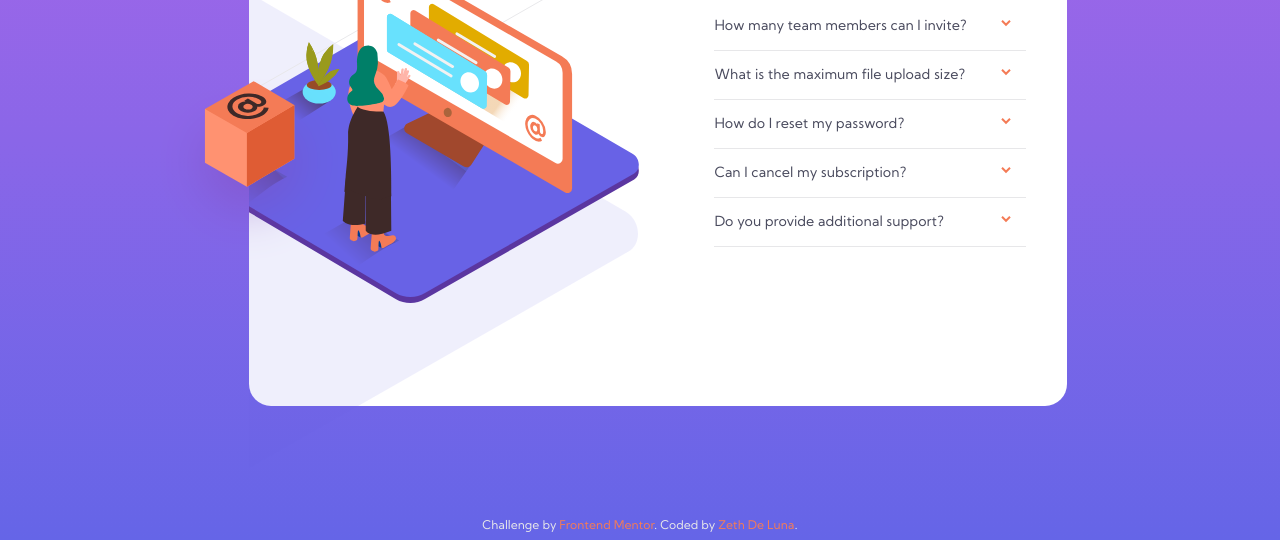
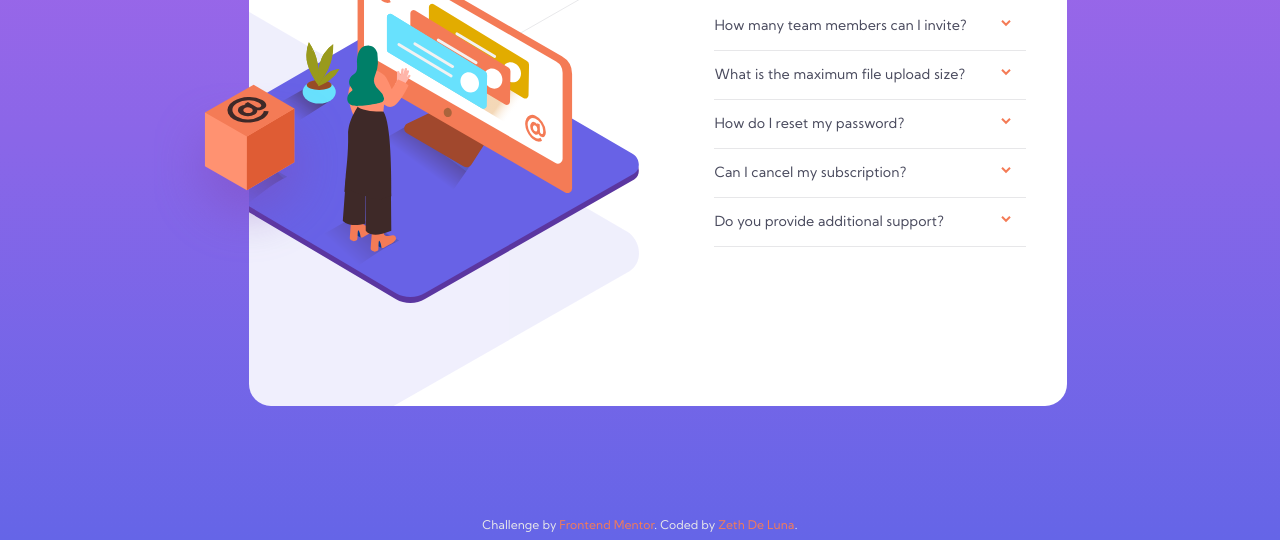
Before and after one commit to zethdeluna/faq-accordion-card, a plain HTML site: page index.html in a window 1280 px wide. Shown: the part 260-800 px from the top of the page. Drawn offline with Linux system fonts and the light colour scheme.

Commit message:
minor updates

```diff
--- a/css/index.scss
+++ b/css/index.scss
@@ -46,6 +46,7 @@ body {
             left: 19.444vw;
             background-color: #fff;
             border-radius: 22px;
+            overflow: hidden;
 
             #illustration {
                 z-index: 2;
@@ -56,31 +57,31 @@ body {
                 background-size: auto;
                 background-repeat: no-repeat;
                 background-position: top 70px right;
+            }
 
             #box {
                 z-index: 3;
                 width: 195px;
                 height: 190px;
-                    position: relative;
+                position: fixed;
                 top: 205px;
                 background-image: url('../images/illustration-box-desktop.svg');
                 background-size: auto;
                 background-repeat: no-repeat;
-                    transform: translateX(-95px);
-                }
+                transform: translateX(-95px) translateY(17.1875vh);
             }
 
             #illustrationBackground {
                 z-index: 1;
                 position: absolute;
-                width: 390px;
-                height: 510px;
+                width: 964px;
+                height: 944px;
                 left: 0;
                 background-image: url('../images/bg-pattern-desktop.svg');
-                background-size: auto;
+                background-size: contain;
                 background-repeat: no-repeat;
                 background-position: bottom right;
-                transform: translateY(120px);
+                transform: translateX(-573px) translateY(-295px);
             }
 
             #questions {
@@ -182,14 +183,16 @@ body {
             #faqCard {
                 #illustration {
                     width: 290px;
+                }
 
                 #box {
                     background-image: none;
                 }
-                }
 
                 #illustrationBackground {
-                    width: 290px;
+                    // height: 864px;
+                    // width: 844px;
+                    transform: translateX(-673px) translateY(-295px);
                 }
 
                 #questions {
--- a/index.html
+++ b/index.html
@@ -13,9 +13,8 @@
 <body>
   <div id="mainContainer">
     <div id="faqCard">
-      <div id="illustration">
-        <div id="box"></div>
-      </div>
+      <div id="illustration"></div>
+      <div id="box"></div>
       <div id="illustrationBackground"></div>
       <div id="questions">
         <h2>FAQ</h2>
```
Also changed, not shown: css/index.css, 1 other file. Lines whose indentation alone changed are shown as unchanged.
